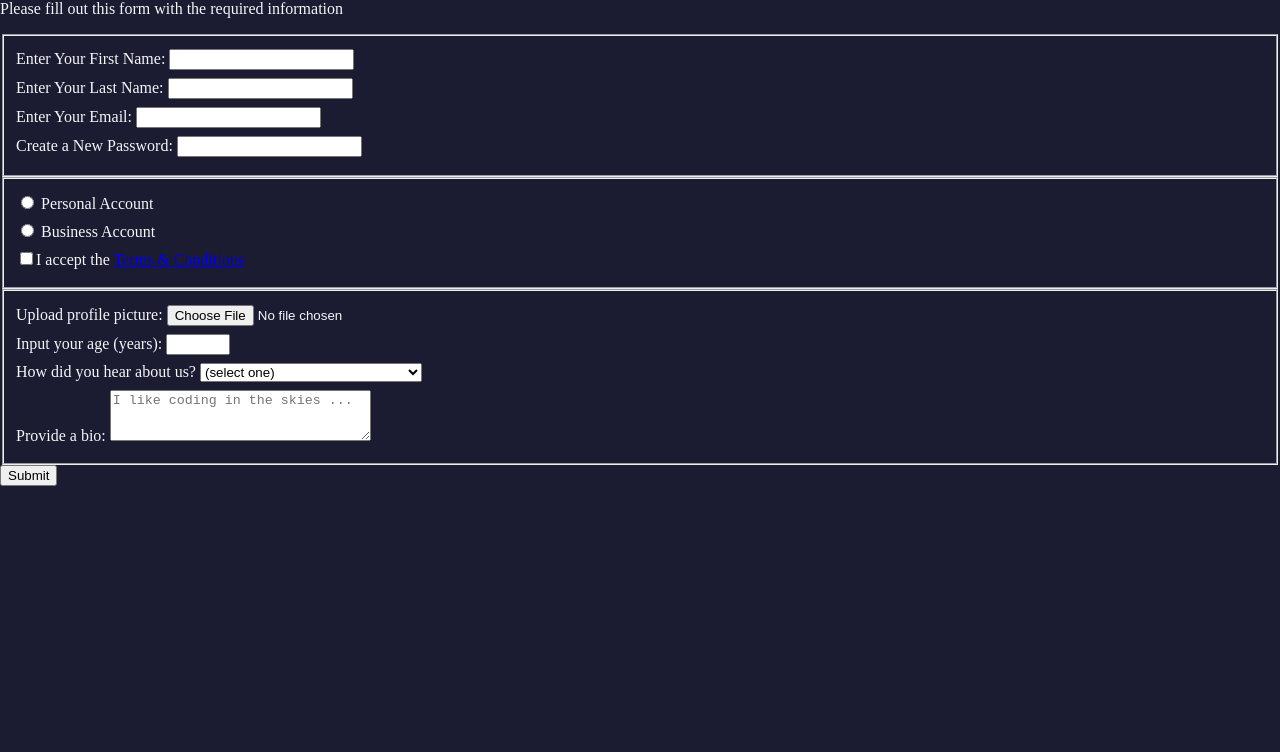
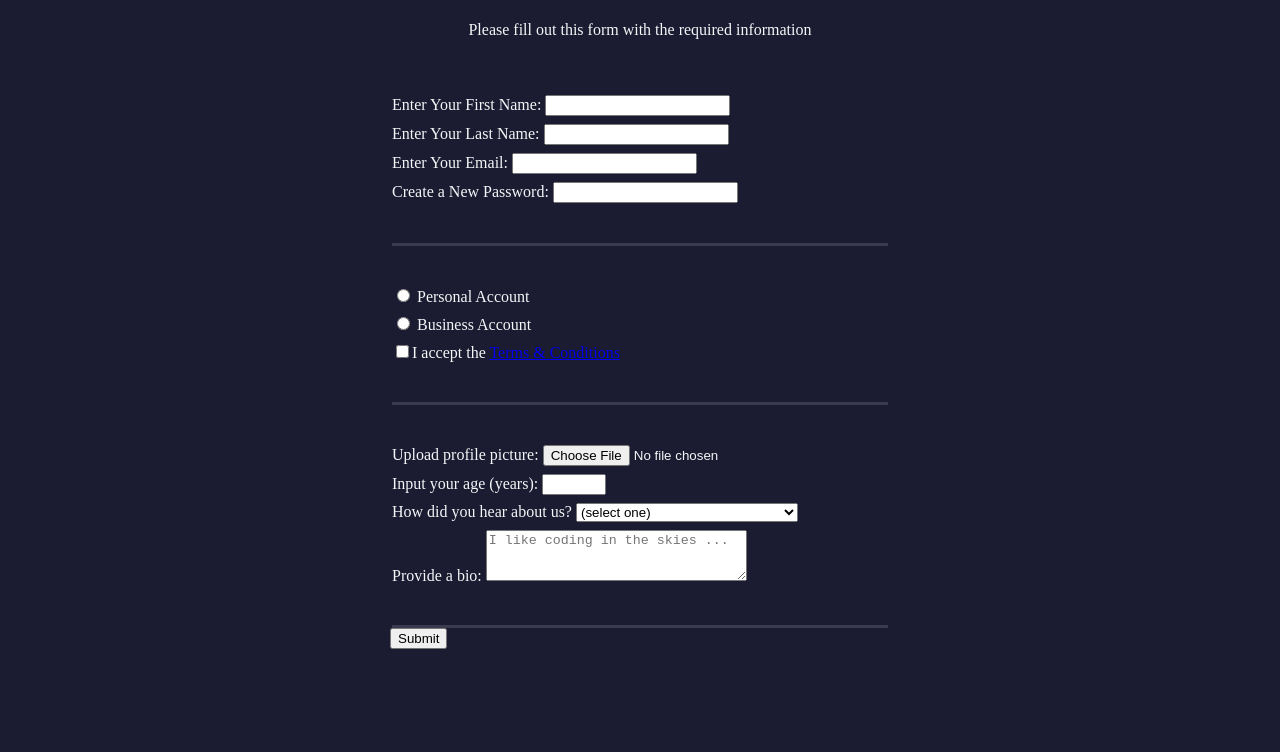
Before and after one commit to iBarakaa/FCC_htmlcssventures, a plain HTML site: page forms/index.html in a window 1280 px wide. Shown: the part 80-832 px from the top of the page. Drawn offline with Linux system fonts and the light colour scheme.

Commit message:
Styling the fieldsets with separations and border removal

```diff
--- a/forms/styles.css
+++ b/forms/styles.css
@@ -17,3 +17,22 @@ label {
     /* separates elements from each other */
     margin: 0.5rem 0;
 }
+
+h1, p {
+    text-align: center;
+    margin: 1em auto;
+}
+
+form {
+    margin: 0 auto;
+    max-width: 500px;
+    min-width: 300px;
+    width: 60vw;
+}
+
+fieldset {
+    border: none;
+    padding: 2rem 0;
+    border-bottom: 3px solid #3b3b4f;
+
+}
```
